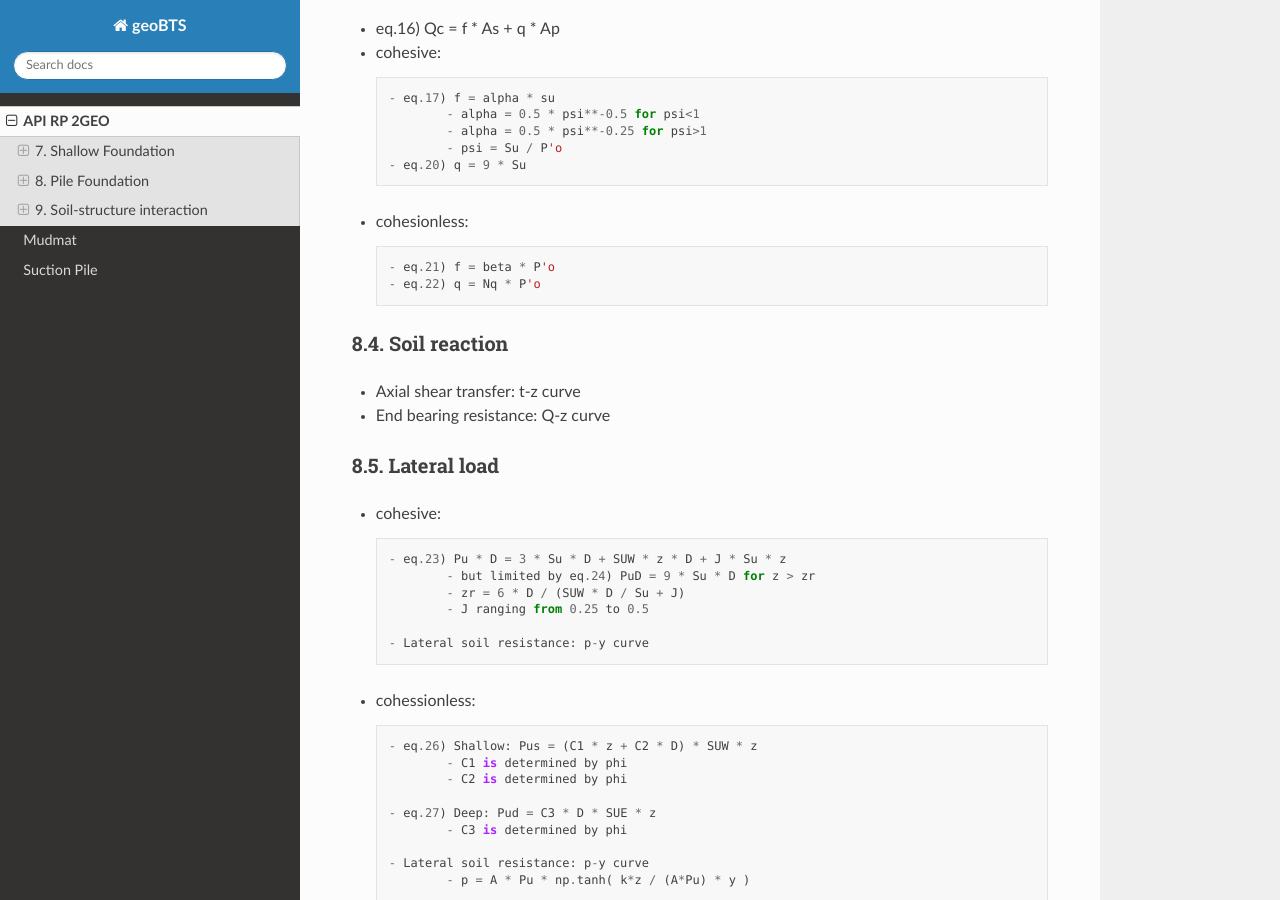
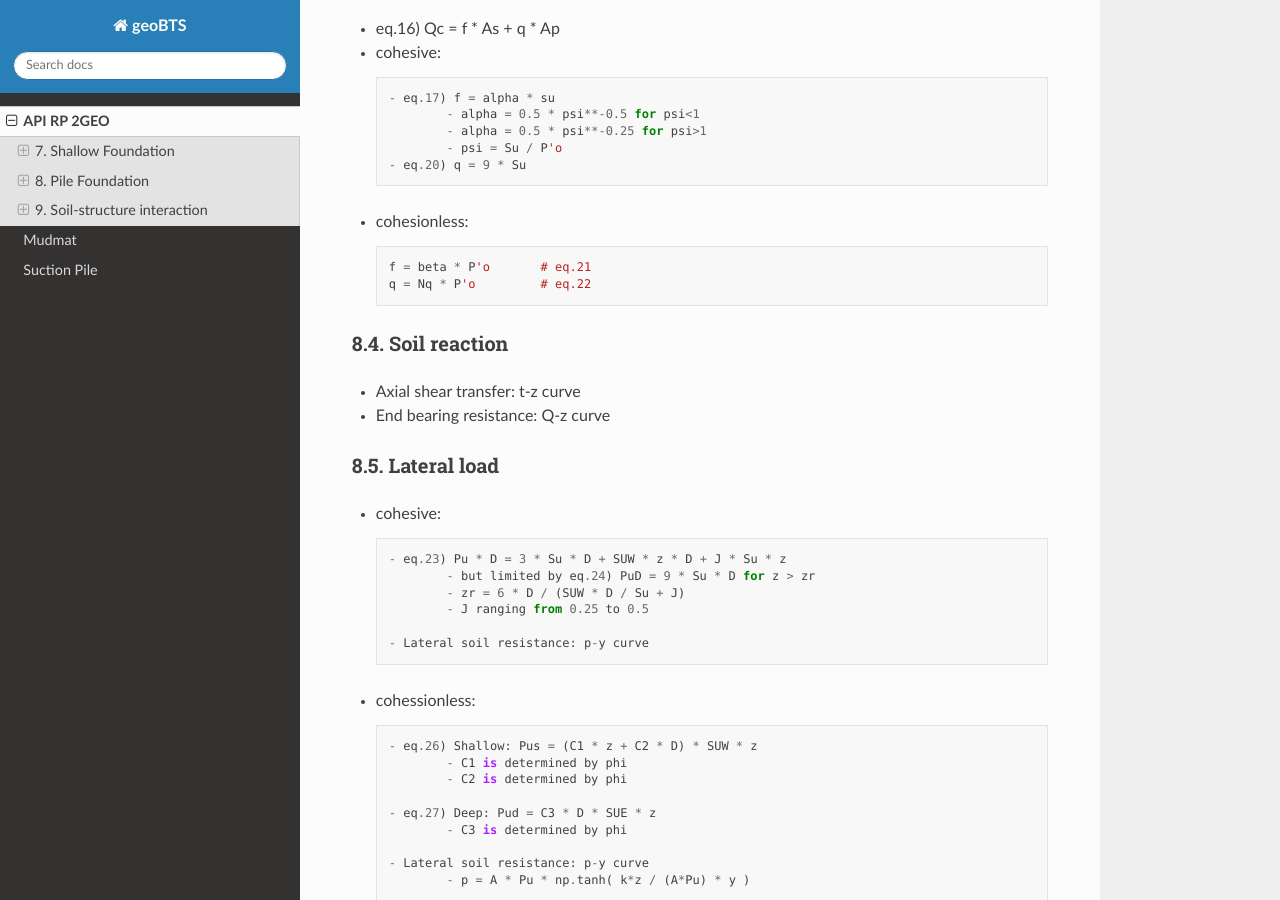
Before and after one commit to jungsohn/geoBTS, a Sphinx documentation site: the page built from docs/source/API_2GEO.rst, in a window 1280 px wide and 900 px high, scrolled down 2437 px. Built offline with Sphinx 7.4.7 and the Read the Docs theme 3.1.0, drawn with Linux system fonts in a browser that asks for light colours.

Commit message:
Update API_2GEO.rst

```diff
--- a/docs/source/API_2GEO.rst
+++ b/docs/source/API_2GEO.rst
@@ -133,8 +133,8 @@ A.7.14 - 15
 
 - cohesionless::
 
-        - eq.21) f = beta * P'o
-        - eq.22) q = Nq * P'o
+        f = beta * P'o       # eq.21
+        q = Nq * P'o         # eq.22
 
 8.4. Soil reaction
 ...................
```
